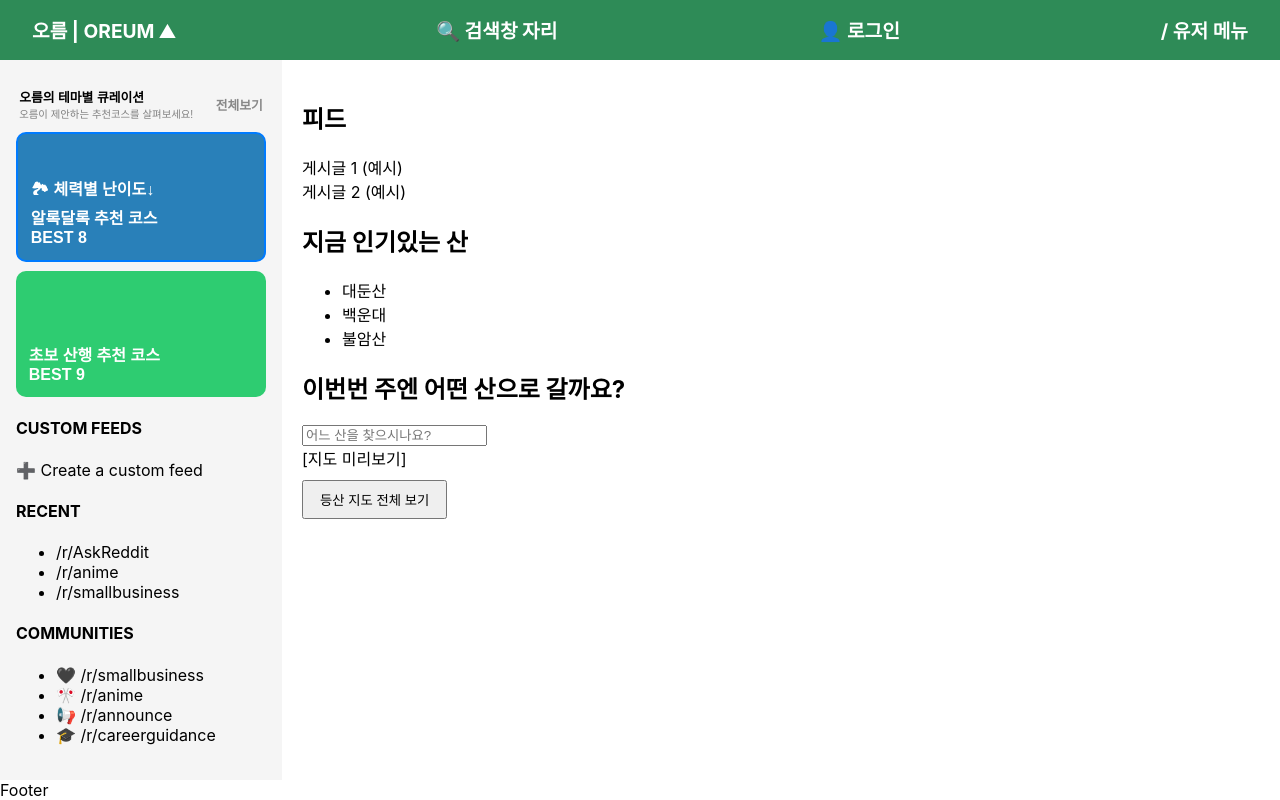
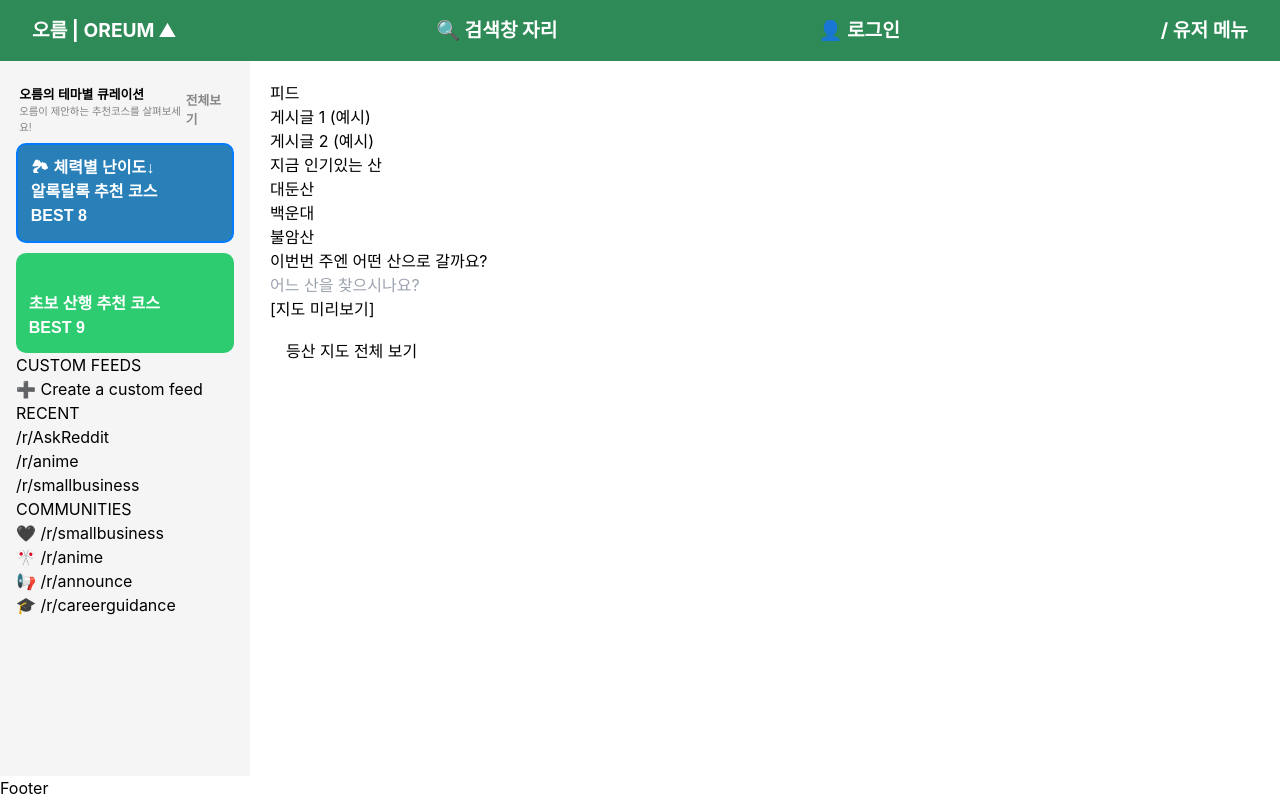
Before and after one commit to sanghyunbang/oreum-fronted-react, a React (Create React App) app: page / in a window 1280 px wide. Built offline with nearby package versions, Linux system fonts and the light colour scheme.

Commit message:
style: tailwind 적용

```diff
--- a/package.json
+++ b/package.json
@@ -41,5 +41,10 @@
       "last 1 firefox version",
       "last 1 safari version"
     ]
+  },
+  "devDependencies": {
+    "autoprefixer": "^10.4.21",
+    "postcss": "^8.5.4",
+    "tailwindcss": "^3.4.17"
   }
 }
--- /dev/null
+++ b/src/components/map/sidebar/Search.jsx
@@ -0,0 +1,10 @@
+
+const Search = () => {
+
+    return(
+            <div style={{ padding: '20px' }}>
+            <h2>이번 주엔 어느 산으로 갈까요?</h2>
+            <input type="text" placeholder="어느 산을 찾으시나요?" />
+          </div>
+    )
+}
--- a/src/index.css
+++ b/src/index.css
@@ -1,3 +1,7 @@
+@tailwind base;
+@tailwind components;
+@tailwind utilities;
+
 body {
   margin: 0;
   font-family: -apple-system, BlinkMacSystemFont, 'Segoe UI', 'Roboto', 'Oxygen',
--- a/src/pages/MapPage.jsx
+++ b/src/pages/MapPage.jsx
@@ -80,7 +80,7 @@ const MapPage = () => {
         )}
       </div>
 
-      <div style={styles.mapStyle}>
+      <div className="mapArea" style={styles.mapStyle}>
         <div style={styles.mapPlaceholderStyle}><MapFromKakao /></div>
       </div>
     </div>
--- /dev/null
+++ b/tailwind.config.js
@@ -0,0 +1,10 @@
+/** @type {import('tailwindcss').Config} */
+module.exports = {
+  content: [
+    "./src/**/*.{js,jsx,ts,tsx}"
+  ],
+  theme: {
+    extend: {},
+  },
+  plugins: [],
+}
```
Also changed, not shown: src/components/map/sidebar/Weather.jsx (added), 2 other files (tests, documents, lock files or other folders).
